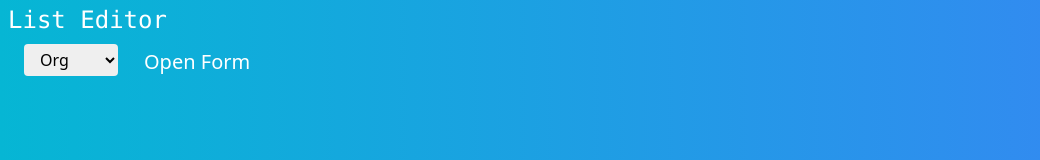
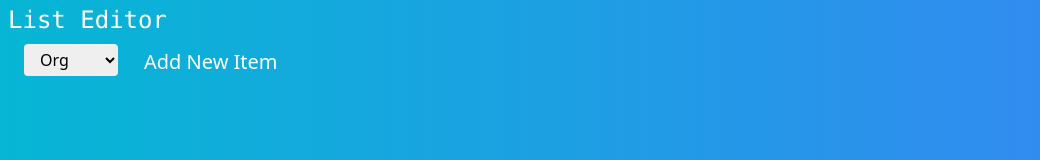
Before and after one commit to ashutoshbhandari5/List-Editor, a Next.js app: page / in a window 1280 px wide. Shown: the top 160 px of the page, without its empty margins (0-1040 px from the left). Built offline with nearby package versions, Linux system fonts and the light colour scheme.

Commit message:
Changed name

```diff
--- a/components/Editor/Editor.js
+++ b/components/Editor/Editor.js
@@ -73,7 +73,7 @@ const Editor = ({
     <div className="flex w-full justify-around">
       <div className="absolute text-xl text-white left-36">
         <Button
-          name={formPayLoad ? "Close" : "Open Form"}
+          name={formPayLoad ? "Close" : "Add New Item"}
           handleClick={toggleShowForm}
         />
       </div>
```
